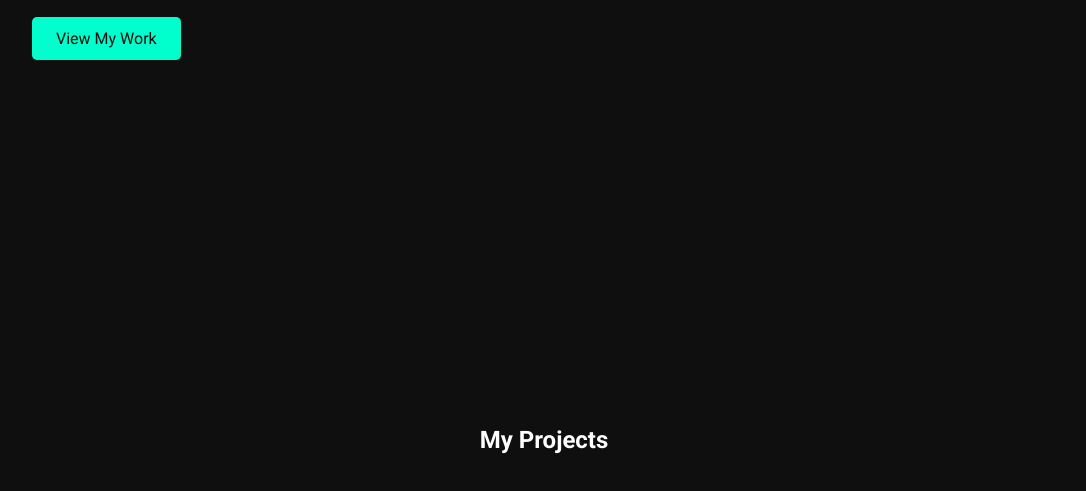
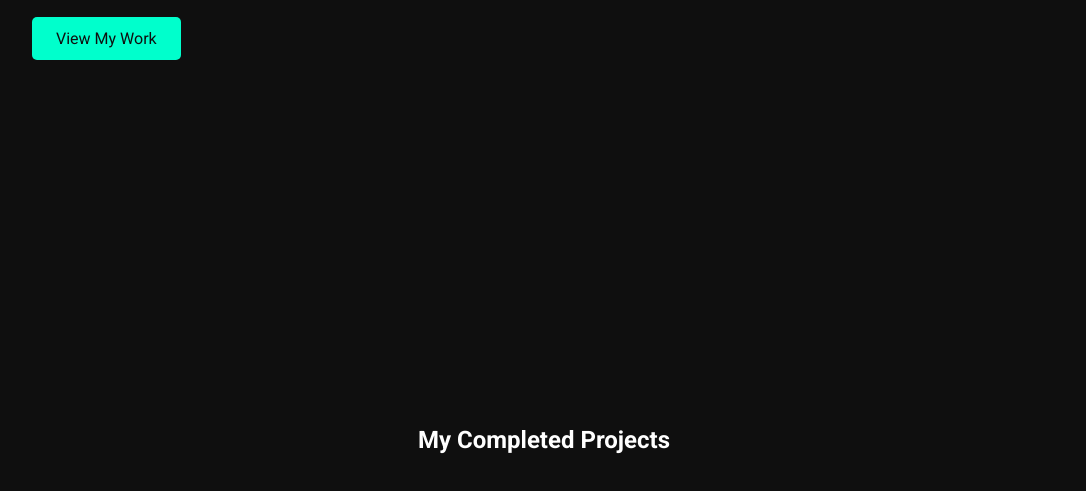
Before and after one commit to MaxOkelloo/portfolio, a plain HTML site: page maxwel-portfolio/index.html in a window 1280 px wide. Shown: the part 454-945 px from the top of the page, without its empty margins (96-1182 px from the left). Drawn offline with Linux system fonts and the light colour scheme.

Commit message:
new commit

```diff
--- a/maxwel-portfolio/index.html
+++ b/maxwel-portfolio/index.html
@@ -25,7 +25,7 @@
 
   <!-- PROJECTS SECTION -->
   <section id="projects" class="projects">
-    <h2>My Projects</h2>
+    <h2>My  Completed Projects</h2>
     <div class="project-grid">
       <div class="project-card">
         <img src="images/project1.png" alt="Project 1">
```
